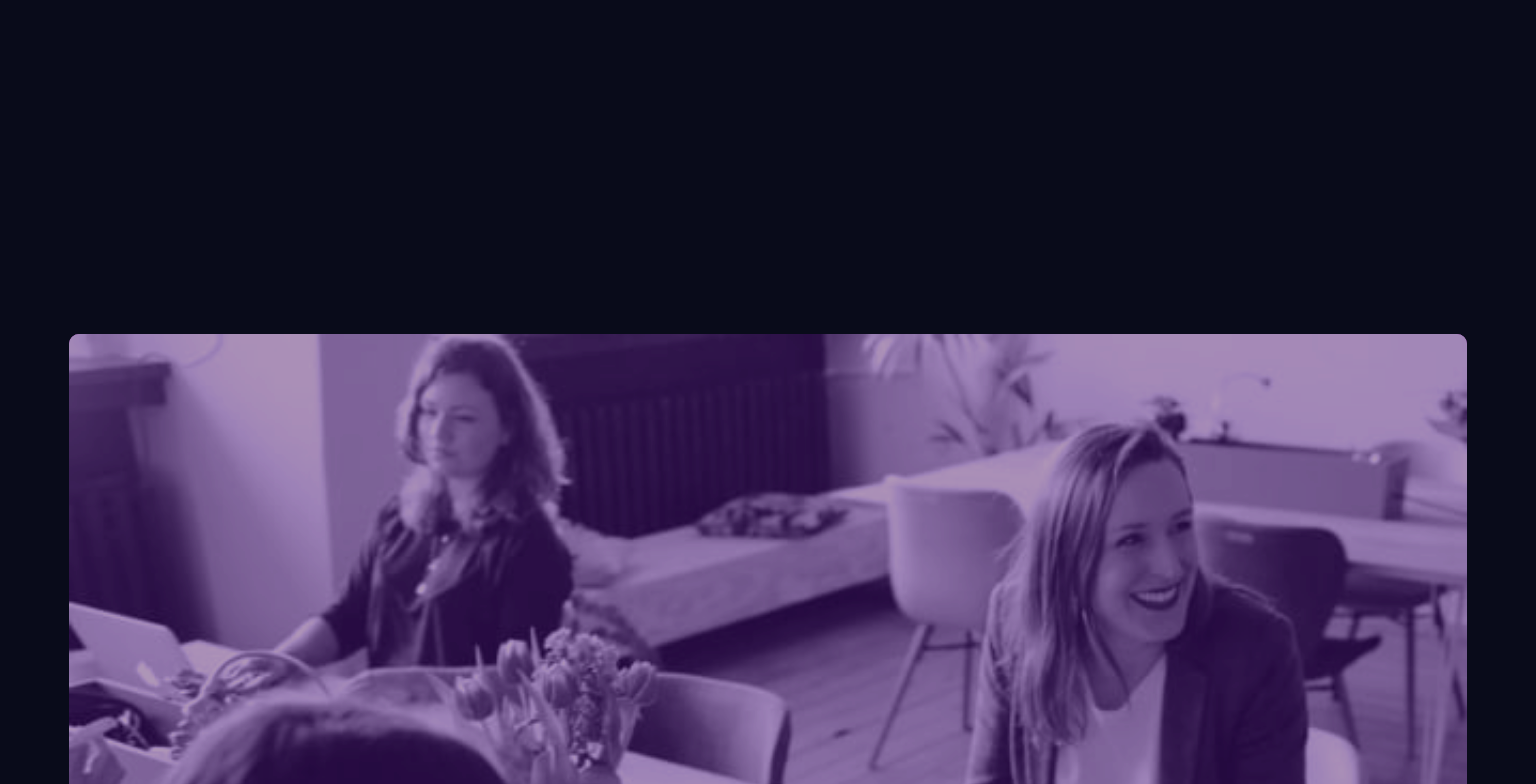
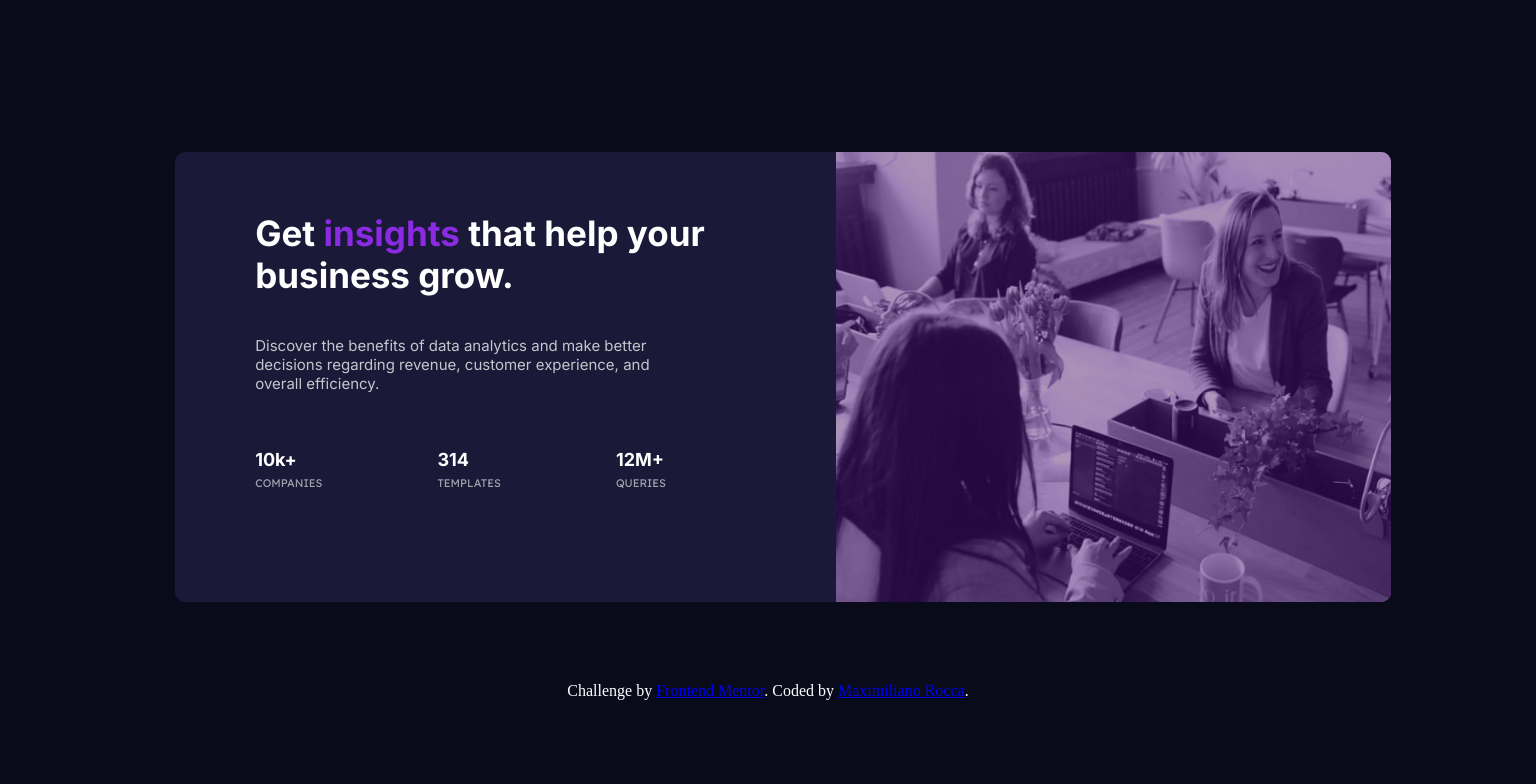
Before and after one commit to maxi852/card-component, a plain HTML site: page index.html in a window 1536 px wide. Shown: the top 784 px of the page. Drawn offline with Linux system fonts and the light colour scheme.

Commit message:
desktop version

```diff
--- a/index.html
+++ b/index.html
@@ -20,8 +20,10 @@
     <div class="image">
       <img src="/images/image-header-mobile.jpg" alt="">
     </div>
+
+    <article class="information">
     <article class="top-text">
-      Get insights that help your business grow.
+      Get <FONT COLOR="blueviolet">insights</FONT> that help your business grow.
     </article>
 
     <article class="bottom-text">
@@ -45,6 +47,7 @@
         <p class="text">QUERIES</p>
       </div>
     </article>
+  </article>
   </section>
 
 
--- a/styles.css
+++ b/styles.css
@@ -17,6 +17,7 @@ img {
     width: 100%;
     border-radius: 10px 10px 0 0;
     background-color: violet;
+
 
 
 }
@@ -73,3 +74,73 @@ footer {
     margin-top: 30px;
     color: white;
 }
+
+@media(min-width:1024px) {
+
+
+    section {
+        display: flex;
+        justify-content: center;
+        flex-direction: row-reverse;
+        margin: 15% 8% 0 8%;
+        height: 350px;
+    }
+    img{
+        width: 100%;
+        border-radius: 0 10px 10px 0;
+        height: 100%;
+    }
+
+    .top-text {
+        text-align: left;
+        margin: 0 70px 0 60px;
+        padding: 60px 0 20px 20px;
+    }
+
+    .bottom-text {
+        text-align: left;
+        margin: 0 90px 0 80px;
+        font-size: 12px;
+    }
+
+    .information {
+        width: 75%;
+    }
+
+    .stats {
+        display: flex;
+        flex-direction: row;
+        justify-content: space-between;
+        margin: 15px 110px 0 80px;
+    }
+
+    .number {
+        font-size: 18px;
+        text-align: left;
+    }
+
+    footer {
+        padding-top: 50px;
+        text-align: center;
+    }
+}
+
+@media(min-width:1440px) {
+    section {
+        margin: 10% 9% 0 11%;
+        height: 450px;
+    }
+    .information {
+        width: 60%;
+    }
+    .top-text {
+        font-size: 35px;
+    }
+    .bottom-text {
+        font-size: 15px;
+        margin: 20px 140px 0 80px;
+    }
+    .stats{
+        margin: 25px 170px 0 80px;
+    }
+}
```
